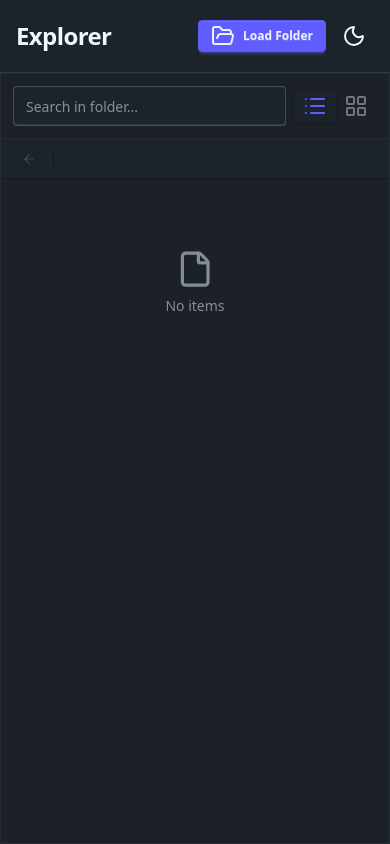
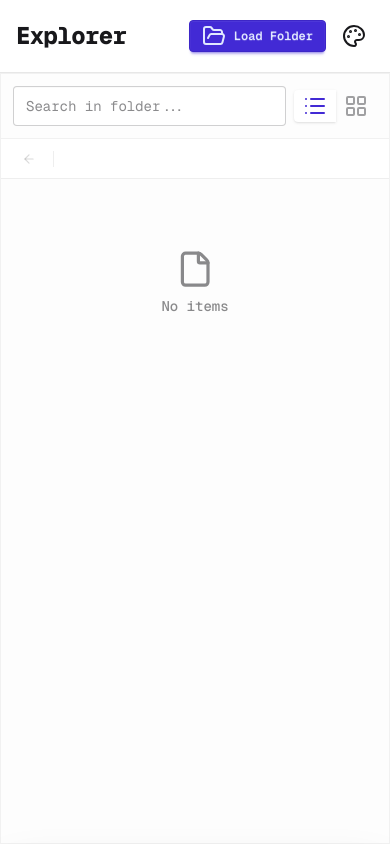
Before and after one commit to AlmazHecker/web-explorer, a website with bundled scripts: page index.html in a window 390 px wide. Built offline with nearby package versions, Linux system fonts and the light colour scheme.

Commit message:
add multi theme support and make dir history persistent

```diff
--- a/index.html
+++ b/index.html
@@ -29,10 +29,7 @@
     <link href="/src/styles/global.css" rel="stylesheet" />
     <link rel="icon" href="/favicon.png" type="image/png" />
   </head>
-  <body
-    class="antialiased font-sans bg-base-100 text-base-content min-h-screen"
-    data-theme="dark"
-  >
+  <body class="antialiased bg-base-100 text-base-content min-h-screen">
     <div id="app" class="h-screen flex flex-col overflow-hidden">
       <!-- App content will be injected here -->
     </div>
--- a/src/features/entry-navigation/model/store.ts
+++ b/src/features/entry-navigation/model/store.ts
@@ -1,5 +1,7 @@
 import { createStore } from "zustand/vanilla";
 import { Entry } from "@/shared/api/file-system/types";
+import { set as IDBSet } from "idb-keyval";
+import { ROOT_HANDLE_KEY } from "@/shared/api/file-system/scanner";
 
 interface EntryStore {
   entries: Entry[];
@@ -12,9 +14,7 @@
   setIsLoading: (isLoading: boolean) => void;
   setSearchQuery: (query: string) => void;
   setViewMode: (mode: "list" | "grid") => void;
-  cd: (directory: FileSystemDirectoryHandle) => void;
-  goBack: () => void;
-  resetHistory: (root: FileSystemDirectoryHandle) => void;
+  setHistory: (root: FileSystemDirectoryHandle[]) => void;
 }
 
 export const entryStore = createStore<EntryStore>((set, get) => ({
@@ -30,16 +30,8 @@
   setSearchQuery: (searchQuery) => set({ searchQuery }),
   setViewMode: (viewMode) => set({ viewMode }),
 
-  resetHistory: (root) => set({ history: [root], searchQuery: "" }),
-
-  cd: (directory) => {
-    set((state) => ({ history: [...state.history, directory] }));
-  },
-
-  goBack: () => {
-    const { history } = get();
-    if (history.length <= 1) return;
-    const newHistory = history.slice(0, -1);
-    set({ history: newHistory });
+  setHistory: (history) => {
+    IDBSet(ROOT_HANDLE_KEY, history);
+    set({ history, searchQuery: "" });
   },
 }));
--- a/src/features/plugins/music/ui/music-player-bar.ts
+++ b/src/features/plugins/music/ui/music-player-bar.ts
@@ -33,7 +33,7 @@
     this.audio.loop = true;
 
     this.container.innerHTML = `
-      <div id="pb-wrapper" class="fixed bottom-0 left-0 right-0 z-50 flex flex-col items-center transition-all duration-500 opacity-0 translate-y-full pointer-events-none">
+      <div id="pb-wrapper" class="fixed bottom-0 left-0 right-0 z-50 flex flex-col items-center transition-all duration-500 translate-y-full pointer-events-none">
         <div class="w-full max-w-lg border-t border-base-content/10 bg-base-100/80 backdrop-blur-xl shadow-2xl mb-4 border-x border-b mx-4">
           <input type="range" min="0" step="0.1" value="0" class="range-sm h-2 range w-full range-primary" id="pb-progress" />
           <div class="p-4 flex items-center justify-between gap-4">
@@ -214,7 +214,6 @@
 
   private syncFullUI() {
     const hasMetadata = !!this.metadata;
-    this.wrapper.classList.toggle("opacity-0", !hasMetadata);
     this.wrapper.classList.toggle("translate-y-full", !hasMetadata);
     this.wrapper.classList.toggle("pointer-events-none", !hasMetadata);
 
--- a/src/main.ts
+++ b/src/main.ts
@@ -10,10 +10,9 @@
 const bootstrapApp = async () => {
   const theme = localStorage.getItem("theme");
   if (theme) {
-    document.documentElement.classList.add(theme);
-    document.body.setAttribute("data-theme", theme);
+    document.documentElement.setAttribute("data-theme", theme);
   } else {
-    document.body.setAttribute("data-theme", "dark");
+    document.documentElement.setAttribute("data-theme", "dark");
   }
 
   const app = document.getElementById("app")!;
--- a/src/shared/api/file-system/scanner.ts
+++ b/src/shared/api/file-system/scanner.ts
@@ -1,32 +1,28 @@
-import { set, get } from "idb-keyval";
+import { get } from "idb-keyval";
 
-const DB_KEY = "last-folder-handle";
+export const ROOT_HANDLE_KEY = "root-directory-handle";
 
 type Args = {
-  target: "LAST" | "NEW" | FileSystemDirectoryHandle;
+  target: "LAST" | "NEW" | FileSystemDirectoryHandle[];
 };
 
 export const scanDirectory = async (
   args: Args,
-): Promise<FileSystemDirectoryHandle> => {
+): Promise<FileSystemDirectoryHandle[]> => {
   const { target } = args;
-  let rootDir: FileSystemDirectoryHandle;
+  let handleHistory: FileSystemDirectoryHandle[];
 
-  const saved = await get<FileSystemDirectoryHandle>(DB_KEY);
   if (target === "LAST") {
-    if (
-      !saved ||
-      (await saved.queryPermission({ mode: "read" })) !== "granted"
-    ) {
-      throw "not granted";
-    }
-    rootDir = saved;
+    const saved = await get<FileSystemDirectoryHandle[]>(ROOT_HANDLE_KEY);
+
+    if (!saved) throw "No saved handle found";
+
+    handleHistory = saved;
   } else if (target === "NEW") {
-    rootDir = await window.showDirectoryPicker({ mode: "read" });
-    await set(DB_KEY, rootDir);
+    handleHistory = [await window.showDirectoryPicker({ mode: "read" })];
   } else {
-    rootDir = target;
+    handleHistory = target;
   }
 
-  return rootDir;
+  return handleHistory;
 };
--- a/src/shared/ui/icons.ts
+++ b/src/shared/ui/icons.ts
@@ -39,11 +39,6 @@
   return `<svg xmlns="http://www.w3.org/2000/svg" width="${width}" height="${height}" viewBox="0 0 24 24" fill="none" stroke="currentColor" stroke-width="2" stroke-linecap="round" stroke-linejoin="round" class="${className}"><path d="M4 5h16"/><path d="M4 12h16"/><path d="M4 19h16"/></svg>`;
 };
 
-export const moonIcon = (o: SvgOptions = {}): string => {
-  const { width = 24, height = 24, className = "" } = o;
-  return `<svg xmlns="http://www.w3.org/2000/svg" width="${width}" height="${height}" viewBox="0 0 24 24" fill="none" stroke="currentColor" stroke-width="2" stroke-linecap="round" stroke-linejoin="round" class="${className}"><path d="M20.985 12.486a9 9 0 1 1-9.473-9.472c.405-.022.617.46.402.803a6 6 0 0 0 8.268 8.268c.344-.215.825-.004.803.401"/></svg>`;
-};
-
 export const musicIcon = (o: SvgOptions = {}): string => {
   const { width = 24, height = 24, className = "" } = o;
   return `<svg xmlns="http://www.w3.org/2000/svg" width="${width}" height="${height}" viewBox="0 0 24 24" fill="none" stroke="currentColor" stroke-width="2" stroke-linecap="round" stroke-linejoin="round" class="${className}"><path d="M9 18V5l12-2v13"/><circle cx="6" cy="18" r="3"/><circle cx="18" cy="16" r="3"/></svg>`;
@@ -74,9 +69,9 @@
   return `<svg xmlns="http://www.w3.org/2000/svg" width="${width}" height="${height}" viewBox="0 0 24 24" fill="none" stroke="currentColor" stroke-width="2" stroke-linecap="round" stroke-linejoin="round" class="${className}"><path d="M21 4v16"/><path d="M6.029 4.285A2 2 0 0 0 3 6v12a2 2 0 0 0 3.029 1.715l9.997-5.998a2 2 0 0 0 .003-3.432z"/></svg>`;
 };
 
-export const sunIcon = (o: SvgOptions = {}): string => {
+export const paletteIcon = (o: SvgOptions = {}): string => {
   const { width = 24, height = 24, className = "" } = o;
-  return `<svg xmlns="http://www.w3.org/2000/svg" width="${width}" height="${height}" viewBox="0 0 24 24" fill="none" stroke="currentColor" stroke-width="2" stroke-linecap="round" stroke-linejoin="round" class="${className}"><circle cx="12" cy="12" r="4"/><path d="M12 2v2"/><path d="M12 20v2"/><path d="m4.93 4.93 1.41 1.41"/><path d="m17.66 17.66 1.41 1.41"/><path d="M2 12h2"/><path d="M20 12h2"/><path d="m6.34 17.66-1.41 1.41"/><path d="m19.07 4.93-1.41 1.41"/></svg>`;
+  return `<svg xmlns="http://www.w3.org/2000/svg" width="${width}" height="${height}" viewBox="0 0 24 24" fill="none" stroke="currentColor" stroke-width="2" stroke-linecap="round" stroke-linejoin="round" class="${className}"><path d="M12 22a1 1 0 0 1 0-20 10 9 0 0 1 10 9 5 5 0 0 1-5 5h-2.25a1.75 1.75 0 0 0-1.4 2.8l.3.4a1.75 1.75 0 0 1-1.4 2.8z"/><circle cx="13.5" cy="6.5" r=".5" fill="currentColor"/><circle cx="17.5" cy="10.5" r=".5" fill="currentColor"/><circle cx="6.5" cy="12.5" r=".5" fill="currentColor"/><circle cx="8.5" cy="7.5" r=".5" fill="currentColor"/></svg>`;
 };
 
 export const volume2Icon = (o: SvgOptions = {}): string => {
--- a/src/styles/global.css
+++ b/src/styles/global.css
@@ -1,30 +1,15 @@
 @import "tailwindcss";
-@plugin "daisyui";
+@plugin "daisyui" {
+  themes: all;
+  root: ":root";
+}
+
 @import "./fonts.css";
-
-@custom-variant dark (&:is(.dark *));
 
 @theme {
   --font-mono: var(--font-geist-mono);
 }
 
-@layer utilities {
-  .no-scrollbar::-webkit-scrollbar {
-    display: none;
-  }
+body {
+  font-family: "Geist Mono";
 }
-
-::-webkit-scrollbar {
-  width: 12px;
-}
-
-::-webkit-scrollbar-track {
-  background: transparent;
-}
-
-::-webkit-scrollbar-thumb {
-  background-color: var(--color-base-300);
-  border-radius: 10px;
-  border: 3px solid transparent;
-  background-clip: content-box;
-}
--- a/src/widgets/entry-explorer.ts
+++ b/src/widgets/entry-explorer.ts
@@ -19,7 +19,7 @@
     this.renderShell();
 
     window.addEventListener("explorer:cd", ((
-      e: CustomEvent<FileSystemDirectoryHandle>,
+      e: CustomEvent<FileSystemDirectoryHandle[]>,
     ) => {
       this.loadDirectoryContent(e.detail);
     }) as EventListener);
@@ -47,25 +47,26 @@
   }
 
   public async loadDirectoryContent(
-    target: "LAST" | "NEW" | FileSystemDirectoryHandle,
+    target:
+      | "LAST"
+      | "NEW"
+      | FileSystemDirectoryHandle[]
+      | FileSystemDirectoryHandle,
   ) {
-    const { setIsLoading, resetHistory, cd, history } = entryStore.getState();
+    const { setIsLoading, setHistory, history } = entryStore.getState();
     try {
       setIsLoading(true);
 
-      const rootDir = await scanDirectory({ target });
-      if (!rootDir) return;
-
-      if (target === "LAST" || target === "NEW") {
-        resetHistory(rootDir);
-      } else {
-        if (history[history.length - 1] !== rootDir) {
-          cd(rootDir);
-        }
+      if (target instanceof FileSystemDirectoryHandle) {
+        target = [...history, target];
       }
 
+      const newHistory = await scanDirectory({ target });
+      if (!newHistory) return;
+      setHistory(newHistory);
+
       const entries: Entry[] = [];
-      for await (const handle of rootDir.values()) {
+      for await (const handle of newHistory[newHistory.length - 1].values()) {
         entries.push(handle);
       }
 
--- a/src/widgets/theme-toggle.ts
+++ b/src/widgets/theme-toggle.ts
@@ -1,45 +1,99 @@
-import { sunIcon, moonIcon } from "@/shared/ui/icons";
+import { paletteIcon } from "@/shared/ui/icons";
 
 export class ThemeToggle {
   private container: HTMLElement;
-  private isDark: boolean;
+  private currentTheme: string;
+  private themes: string[] = [
+    "light",
+    "dark",
+    "cupcake",
+    "bumblebee",
+    "emerald",
+    "corporate",
+    "synthwave",
+    "retro",
+    "cyberpunk",
+    "valentine",
+    "halloween",
+    "garden",
+    "forest",
+    "aqua",
+    "lofi",
+    "pastel",
+    "fantasy",
+    "wireframe",
+    "black",
+    "luxury",
+    "dracula",
+    "cmyk",
+    "autumn",
+    "business",
+    "acid",
+    "lemonade",
+    "night",
+    "coffee",
+    "winter",
+    "dim",
+    "nord",
+    "sunset",
+  ];
 
   constructor(container: HTMLElement) {
     this.container = container;
-    this.isDark = document.documentElement.classList.contains("dark");
+    this.currentTheme = localStorage.getItem("theme") || "light";
+    this.applyTheme(this.currentTheme);
     this.render();
   }
 
-  private toggle = () => {
-    this.isDark = document.documentElement.classList.toggle("dark");
-    localStorage.setItem("theme", this.isDark ? "dark" : "light");
-    this.setThemeColor(this.isDark);
-    this.render();
+  private applyTheme(theme: string) {
+    this.currentTheme = theme;
+    document.documentElement.setAttribute("data-theme", theme);
+    localStorage.setItem("theme", theme);
+  }
+
+  private handleThemeSelect = (e: Event) => {
+    const target = e.target as HTMLInputElement;
+    if (target.value) {
+      this.applyTheme(target.value);
+      this.render();
+    }
   };
 
   render() {
     this.container.innerHTML = `
-      <button class="btn btn-ghost btn-circle" id="theme-toggle-btn">
-        ${this.isDark ? sunIcon() : moonIcon()}
-      </button>
+      <div class="dropdown dropdown-end">
+        <button class="btn btn-ghost btn-circle" id="theme-toggle-btn" tabindex="0" role="button">
+        ${paletteIcon()}
+        </button>
+
+        <div tabindex="0" class="dropdown-content card card-sm bg-base-200 z-1 w-52 shadow-2xl p-2 border border-base-300">
+          <div class="card-body p-0">
+            <fieldset class="fieldset p-2 gap-1 overflow-y-auto max-h-80">
+              <legend class="fieldset-legend text-xs opacity-50 uppercase tracking-widest">Select Theme</legend>
+              ${this.themes
+                .map(
+                  (theme) => `
+                <label class="flex gap-3 cursor-pointer items-center p-2 hover:bg-base-300 rounded-btn transition-colors">
+                  <input type="radio"
+                         name="theme-dropdown"
+                         class="radio radio-xs theme-controller"
+                         value="${theme}"
+                         ${this.currentTheme === theme ? "checked" : ""} />
+                  <span class="text-sm capitalize">${theme}</span>
+                </label>
+              `,
+                )
+                .join("")}
+            </fieldset>
+          </div>
+        </div>
+      </div>
     `;
 
     this.container
-      .querySelector("#theme-toggle-btn")
-      ?.addEventListener("click", this.toggle);
-  }
-
-  private setThemeColor(dark: boolean) {
-    const theme = dark ? "dark" : "light";
-    document.documentElement.setAttribute("data-theme", theme);
-    document.body.setAttribute("data-theme", theme);
-
-    const meta = document.querySelector('meta[name="theme-color"]');
-    if (meta) {
-      meta.setAttribute(
-        "content",
-        dark ? "oklch(0.147 0.004 49.25)" : "oklch(1 0 0)",
-      );
-    }
+      .querySelectorAll('input[name="theme-dropdown"]')
+      .forEach((radio) => {
+        radio.addEventListener("change", this.handleThemeSelect);
+      });
   }
 }
```
Also changed, not shown: src/features/entry-navigation/ui/explorer-breadcrumbs.ts (+4 -9 lines), public/screenshot-narrow.png (renamed from public/screenshot_narrow.png), public/screenshot-wide.png (renamed from public/screenshot_wide.png).
